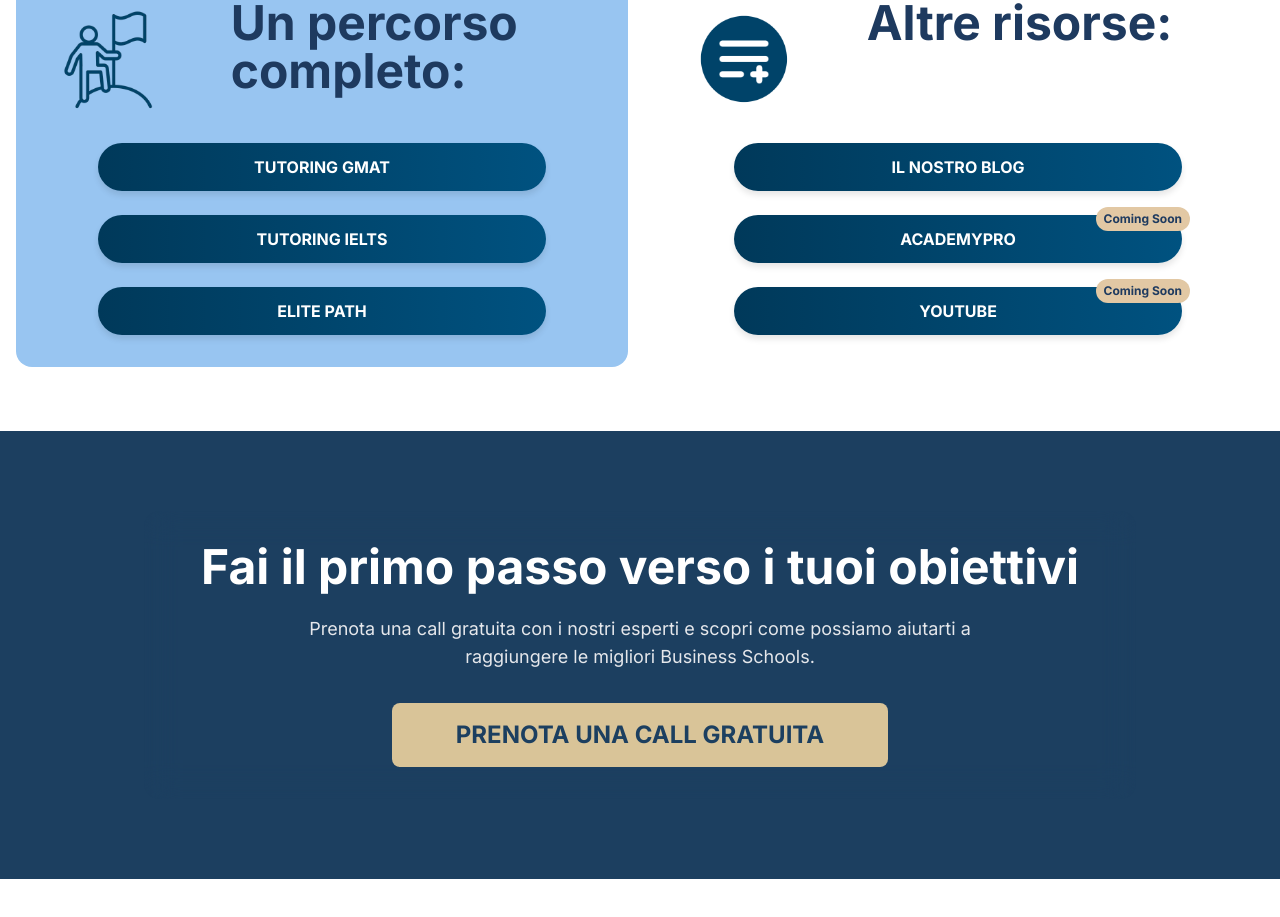
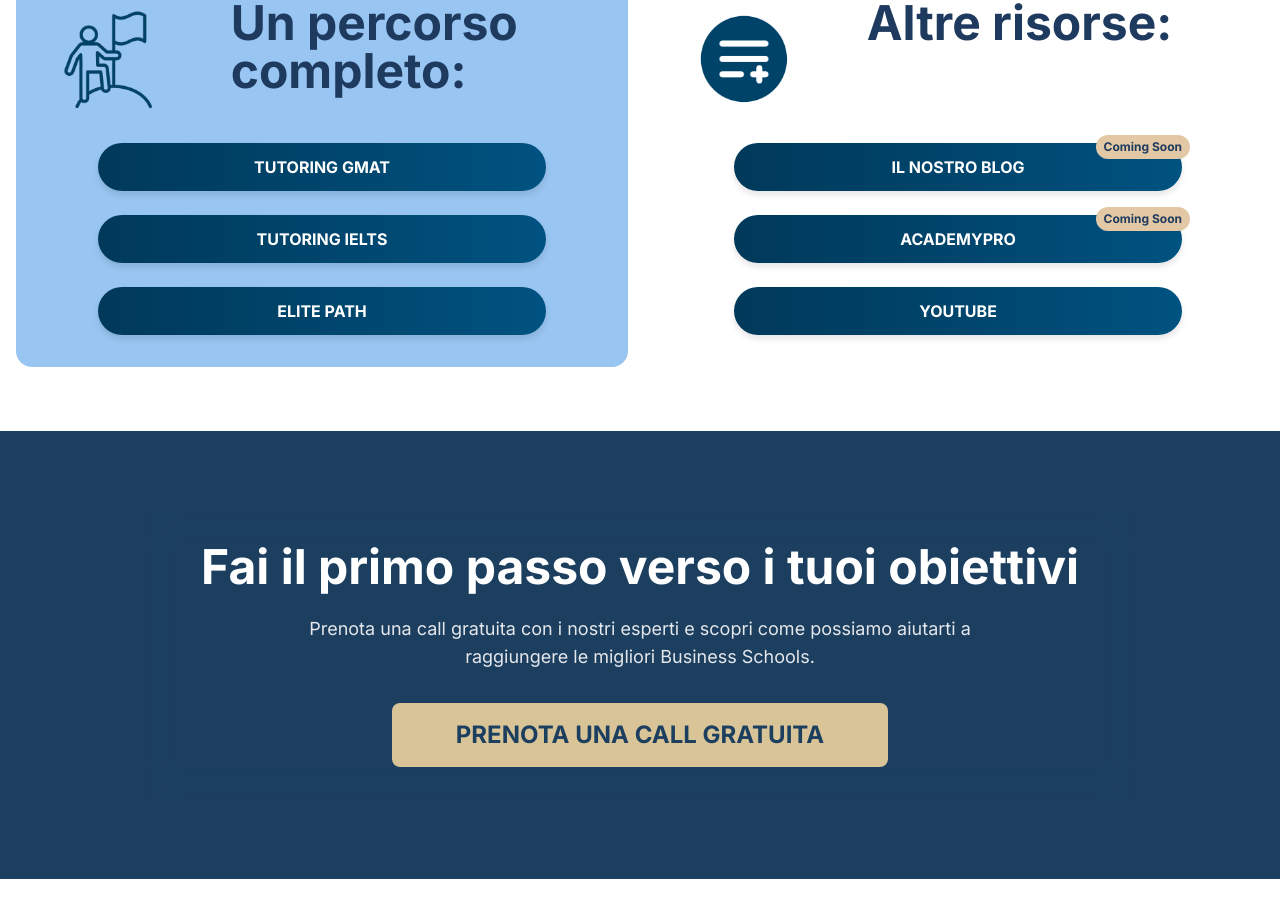
Before and after one commit to konhito/LastAdmissionHub, a Next.js app: page /admission in a window 1280 px wide. Shown: the part 2100-3017 px from the top of the page. Built offline with nearby package versions, Linux system fonts and the light colour scheme.

Commit message:
fixed the comming soong

```diff
--- a/src/app/admission/page.tsx
+++ b/src/app/admission/page.tsx
@@ -303,15 +303,28 @@ export default function HomePage() {
                     {[
                       {
                         text: "IL NOSTRO BLOG",
-                        path: "/blog",
+                        path: "#",
+                        comingSoon: true,
+                      },
+                      {
+                        text: "ACADEMYPRO",
+                        path: "#",
+                        comingSoon: true,
+                      },
+                      {
+                        text: "YOUTUBE",
+                        path: "https://www.youtube.com/@lastadmission",
                         comingSoon: false,
                       },
-                      { text: "ACADEMYPRO", path: "#", comingSoon: true },
-                      { text: "YOUTUBE", path: "#", comingSoon: true },
                     ].map(({ text, path, comingSoon }) => (
                       <motion.button
                         key={text}
-                        onClick={() => !comingSoon && router.push(path)}
+                        onClick={() =>
+                          !comingSoon &&
+                          (path.startsWith("http")
+                            ? window.open(path, "_blank")
+                            : router.push(path))
+                        }
                         className={`w-full max-w-md py-3 bg-gradient-to-r from-[#00395a] to-[#005280] text-white font-bold rounded-full text-center shadow-md transition-all duration-300 relative ${
                           !comingSoon && "hover:scale-105"
                         }`}
```
